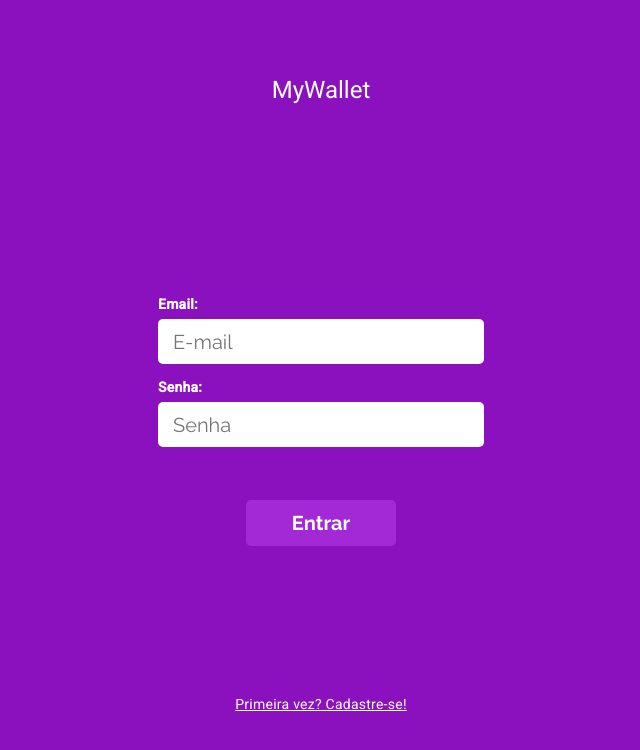
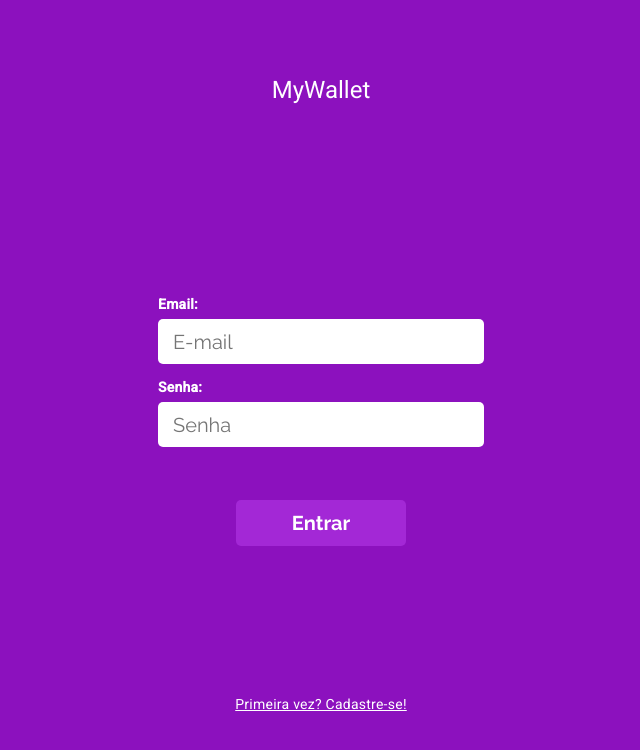
Before and after one commit to gabrielportelagomes/mywallet-angular, an Angular app: page / in a window 1280 px wide. Shown: the top 750 px of the page, without its empty margins (319-959 px from the left). Built offline with nearby package versions, Linux system fonts and the light colour scheme; a web font is replaced by a local one.

Commit message:
refactor: button style

```diff
--- a/src/styles.scss
+++ b/src/styles.scss
@@ -76,7 +76,7 @@
     color: #000000;
   }
   .button-form {
-    width: 150px;
+    width: 170px;
     height: 46px;
     display: flex;
     justify-content: center;
@@ -109,3 +109,6 @@
     text-decoration: underline;
   }
 }
+
+html, body { height: 100%; }
+body { margin: 0; font-family: Roboto, "Helvetica Neue", sans-serif; }
```
